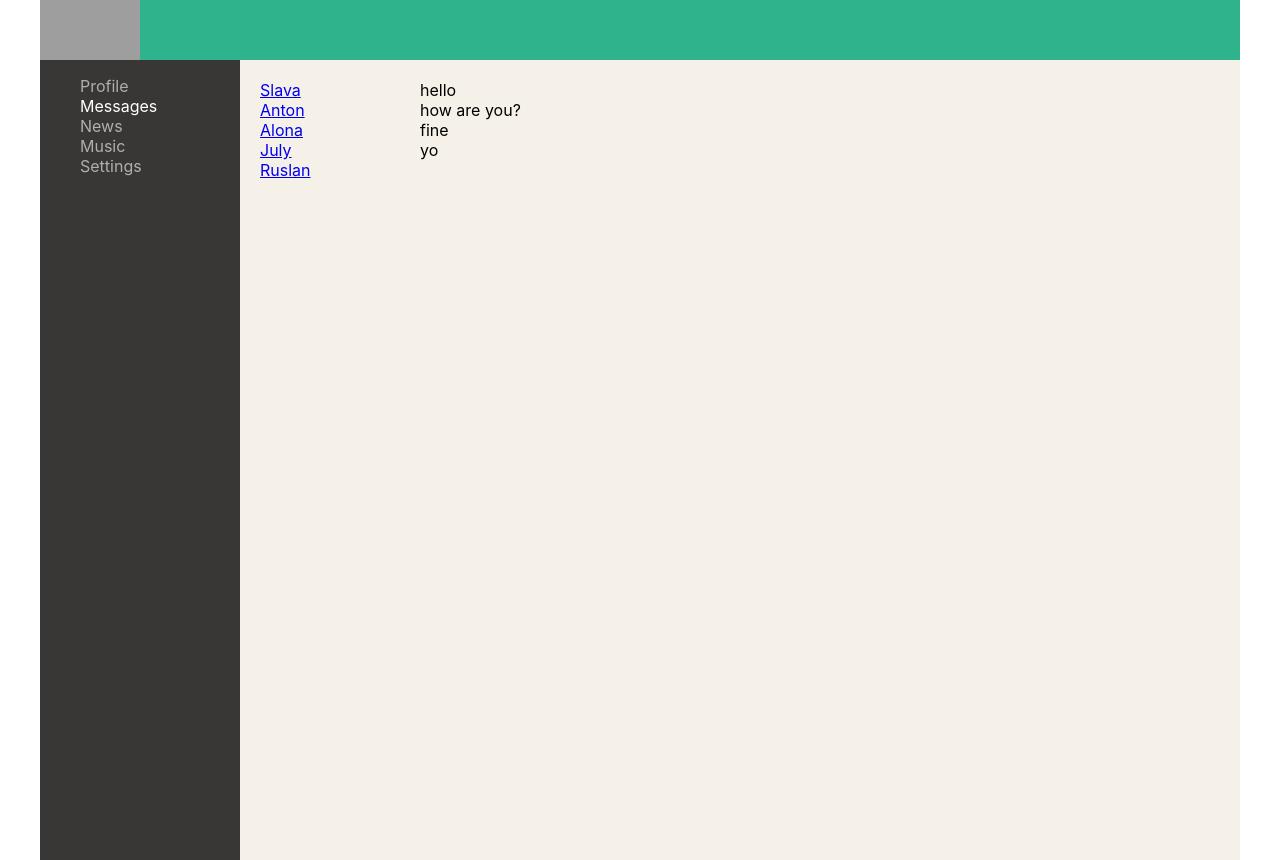
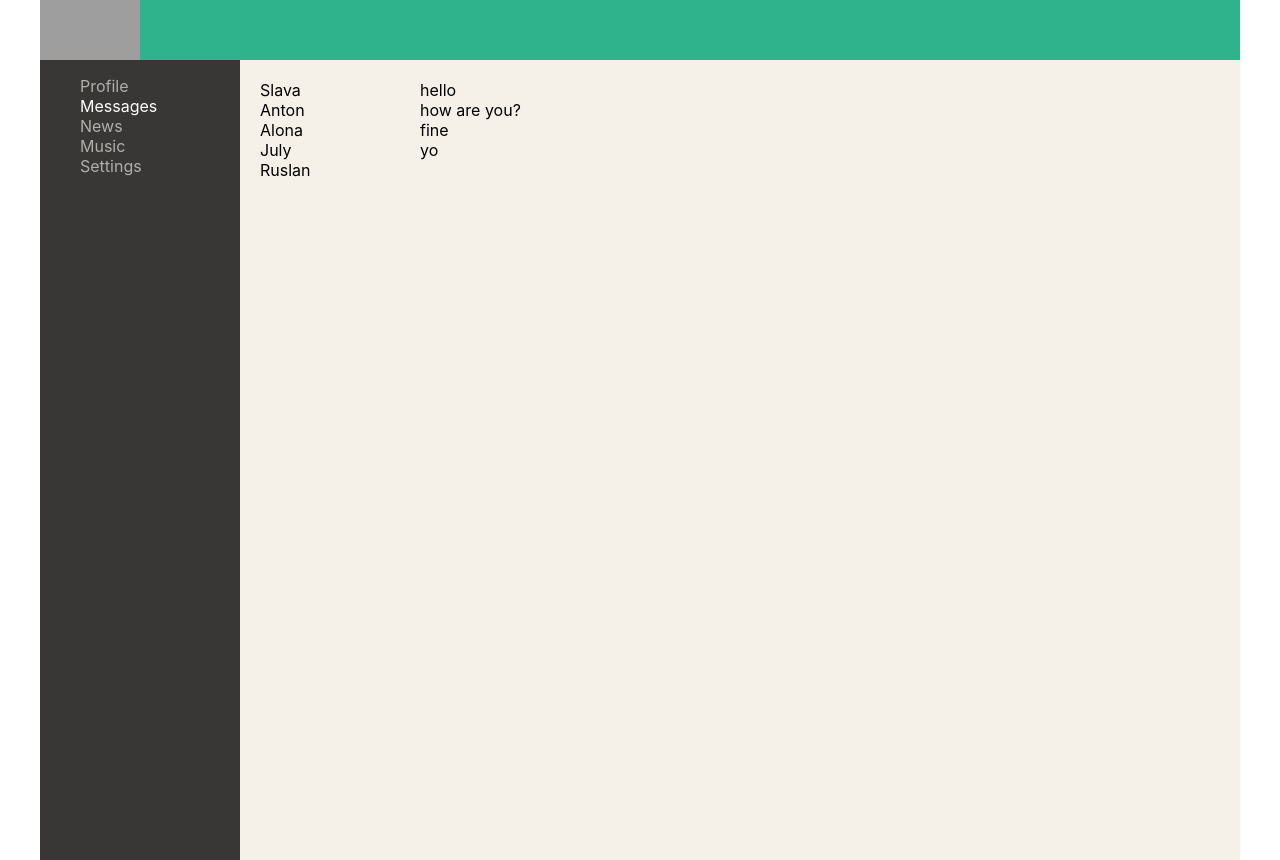
Before and after one commit to Narizhnyi01/react, a React (Create React App) app: page /dialogs in a window 1280 px wide. Built offline with nearby package versions, Linux system fonts and the light colour scheme; grey boxes are pictures that could not be loaded.

Commit message:
refactoring pages

```diff
--- a/src/components/Dialogs/Dialogs.jsx
+++ b/src/components/Dialogs/Dialogs.jsx
@@ -7,31 +7,46 @@ const DialogItem = (props) => {
     let path = "/dialogs/" + props.id;
 
     return (
-        <div className={style.dialog + ' ' + style.active}>
-            <NavLink to={path}>{props.name}</NavLink>
+        <div className={style.dialog}>
+            <NavLink activeClassName={style.active} to={path}>{props.name}</NavLink>
         </div>
     );
 }
 
 const Message = (props) => {
-   return <div className={style.dialog}>{props.mes}</div>
+    return <div className={style.dialog}>{props.message}</div>
 }
 
 const Dialogs = (props) => {
+
+    let dialogs = [
+        {id: 1, name: 'Slava'},
+        {id: 2, name: 'Anton'},
+        {id: 3, name: 'Alona'},
+        {id: 4, name: 'July'},
+        {id: 5, name: 'Ruslan'}
+    ];
+
+    let messages = [
+        {id: 1, message: 'hello'},
+        {id: 2, message: 'how are you?'},
+        {id: 3, message: 'fine'},
+        {id: 4, message: 'yo'}
+
+    ];
+
+    let dialogsElement = dialogs.map( dialog => <DialogItem name={dialog.name} id={dialog.id}/> );
+
+    let messagesElements = messages.map( message => <Message message={message.message}/>);
+
     return (
         <div className={style.dialogs}>
             <div className={style.dialog_items}>
-                <DialogItem name="Slava" id="1"/>
-                <DialogItem name="Anton" id="2"/>
-                <DialogItem name="Alona" id="3"/>
-                <DialogItem name="July" id="4"/>
-                <DialogItem name="Ruslan" id="5"/>
+                {dialogsElement}
             </div>
             <div className={style.messages}>
-               <Message mes="hello"/>
-               <Message mes="how are you?"/>
-               <Message mes="fine"/>
-               <Message mes="yo"/>
+                {messagesElements}
+
             </div>
         </div>
     );
--- a/src/components/Dialogs/Dialogs.module.css
+++ b/src/components/Dialogs/Dialogs.module.css
@@ -7,8 +7,13 @@
 
 }
 
-.dialog_items .active{
-   color: gold;
+.dialog_items a{
+   color: black;
+   text-decoration: none;
+}
+.dialog_items a.active{
+   color: #2FB38C;
+
 }
 .dialog{
 
--- a/src/components/Profile/MyPosts/MyPosts.jsx
+++ b/src/components/Profile/MyPosts/MyPosts.jsx
@@ -3,6 +3,16 @@ import s from './posts.module.css';
 import Post from './Post/Post';
 
 const Posts = () => {
+    let dataPost = [
+        {id: 1, message: 'hello', like: '12'},
+		{id: 2, message: 'how are you?', like: '17'},
+		{id: 2, message: 'how are you?', like: '27'},
+		{id: 2, message: 'how are 21?', like: '37'},
+		{id: 2, message: 'how are you111?', like: '47'}
+
+    ];
+    let postsElement = dataPost.map( post => <Post like={post.like} message={post.message}/> );
+
 	return (
 		<div className={s.posts}>
 			<div>my posts</div>
@@ -11,8 +21,7 @@ const Posts = () => {
 				<button>кнопка</button>
 			</div>
 			<div className={s.posts}>
-				<Post like='12' message='how are you?'/>
-				<Post like='25' message='it is my post'/>
+				{postsElement}
 
 			</div>
 		</div>
```
